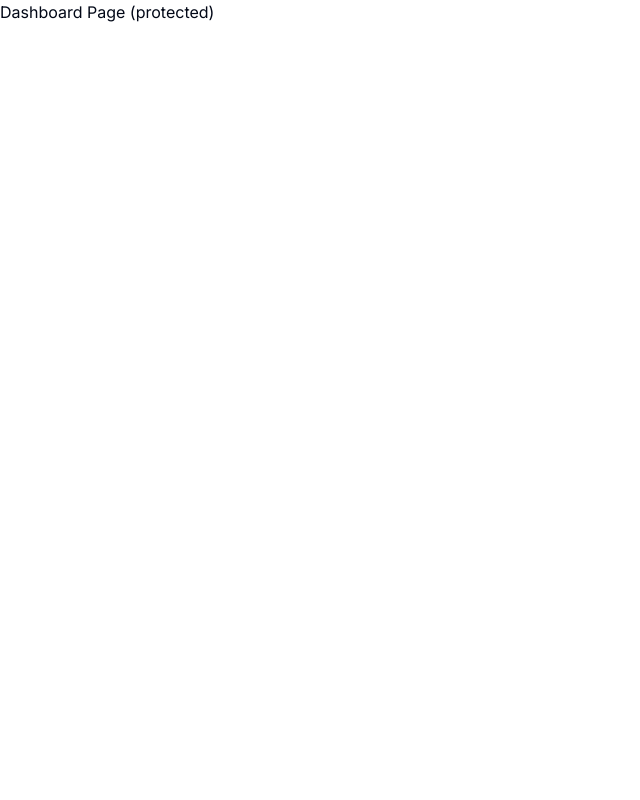
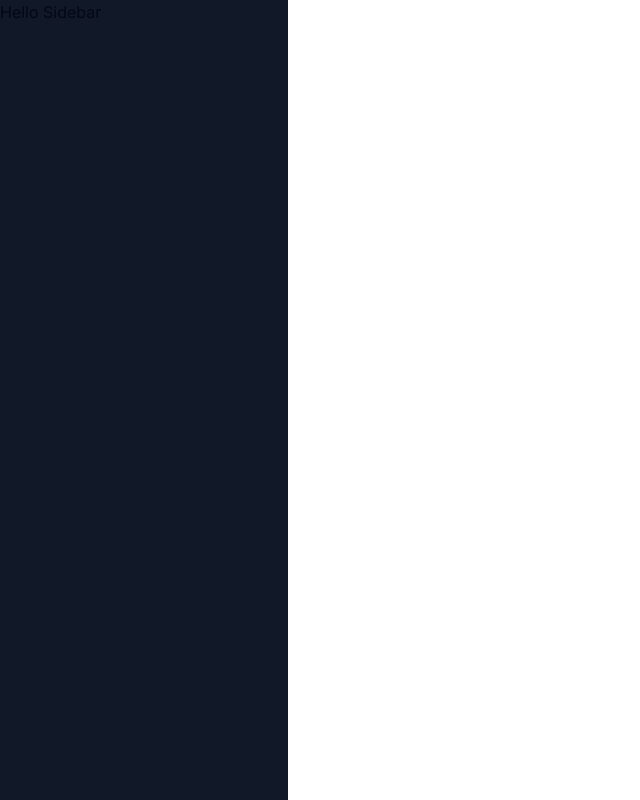
Before and after one commit to iamshivakhatri/ai-app, a Next.js app: page /dashboard in a window 1280 px wide. Shown: the whole page, without its empty margins (0-640 px from the left). Built offline with nearby package versions, Linux system fonts and the light colour scheme.

Commit message:
Integrated clerk with the app

```diff
--- /dev/null
+++ b/app/(auth)/(routes)/sign-in/[[...sign-in]]/page.tsx
@@ -0,0 +1,5 @@
+import { SignIn } from "@clerk/nextjs";
+
+export default function Page() {
+  return <SignIn />;
+}
--- /dev/null
+++ b/app/(auth)/(routes)/sign-up/[[...sign-up]]/page.tsx
@@ -0,0 +1,5 @@
+import { SignUp } from "@clerk/nextjs";
+
+export default function Page() {
+  return <SignUp />;
+}
--- /dev/null
+++ b/app/(auth)/layout.tsx
@@ -0,0 +1,9 @@
+const AuthLayout = ({ children }: {children: React.ReactNode}) => {
+    return (
+         <div className="flex items-center justify-center h-full">
+        {children}
+        </div>
+    );
+}
+
+export default AuthLayout;
--- a/app/(dashboard)/(routes)/dashboard/page.tsx
+++ b/app/(dashboard)/(routes)/dashboard/page.tsx
@@ -1,7 +1,10 @@
+import {UserButton} from '@clerk/nextjs';
+
 const DashboardPage = () => {
     return (
         <div>
-            Dashboard Page (protected)
+            <p>Dashboard Page (protected)</p>
+            <UserButton afterSignOutUrl="/"/>
         </div>
      );
 }
--- /dev/null
+++ b/app/(dashboard)/layout.tsx
@@ -0,0 +1,20 @@
+const DashboardLayout = ({
+children
+}:{
+    children: React.ReactNode;
+
+}) => {
+    return (
+        <div className="h-full relative">
+            <div className="hidden h-full md:flex md:w-72 md:flex-col md:fixed md:inset-y-0 z-[80] bg-gray-900">
+                <div>
+                    Hello Sidebar
+                </div>
+
+            </div>
+
+        </div>
+      );
+}
+
+export default DashboardLayout;
--- a/app/(landing)/page.tsx
+++ b/app/(landing)/page.tsx
@@ -1,8 +1,23 @@
+ import { Button } from '@/components/ui/button';
+import Link from 'next/link';
 
 const LandingPage = ()=> {
   return (
     <div>
       Landing Page (unprotected)
+      <div>
+        <Link href="/sign-in">
+        <Button>
+          Sign In
+        </Button>
+        </Link>
+
+        <Link href="/sign-up">
+          <Button>
+            Sign Up
+        </Button>
+        </Link>
+      </div>
     </div>
 
   );
--- a/app/layout.tsx
+++ b/app/layout.tsx
@@ -1,7 +1,7 @@
 import type { Metadata } from "next";
 import { Inter } from "next/font/google";
 import "./globals.css";
-
+import { ClerkProvider } from "@clerk/nextjs";
 const inter = Inter({ subsets: ["latin"] });
 
 export const metadata: Metadata = {
@@ -15,8 +15,10 @@
   children: React.ReactNode;
 }>) {
   return (
+    <ClerkProvider>
     <html lang="en">
       <body className={inter.className}>{children}</body>
     </html>
+    </ClerkProvider>
   );
 }
```
Also changed, not shown: middleware.ts (added, +16 -0 lines), notes.txt (added), 2 other files (tests, documents, lock files or other folders).
